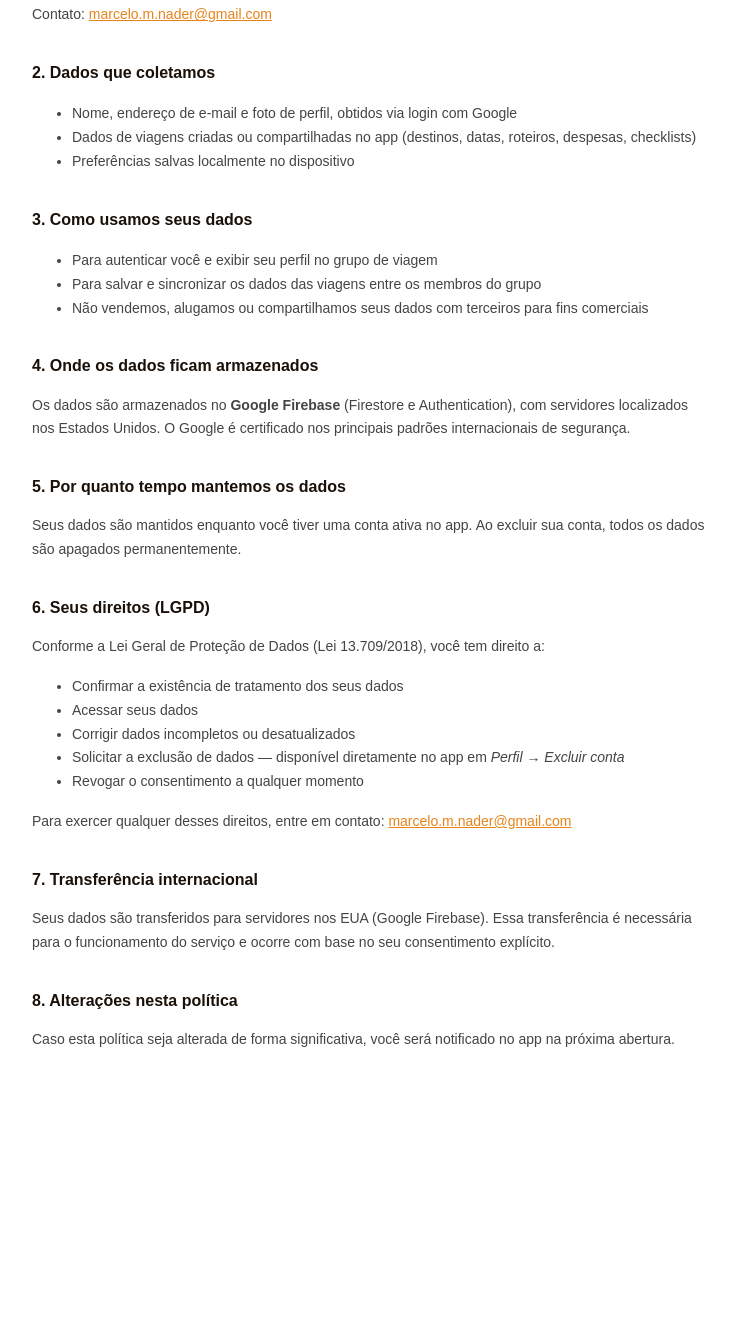
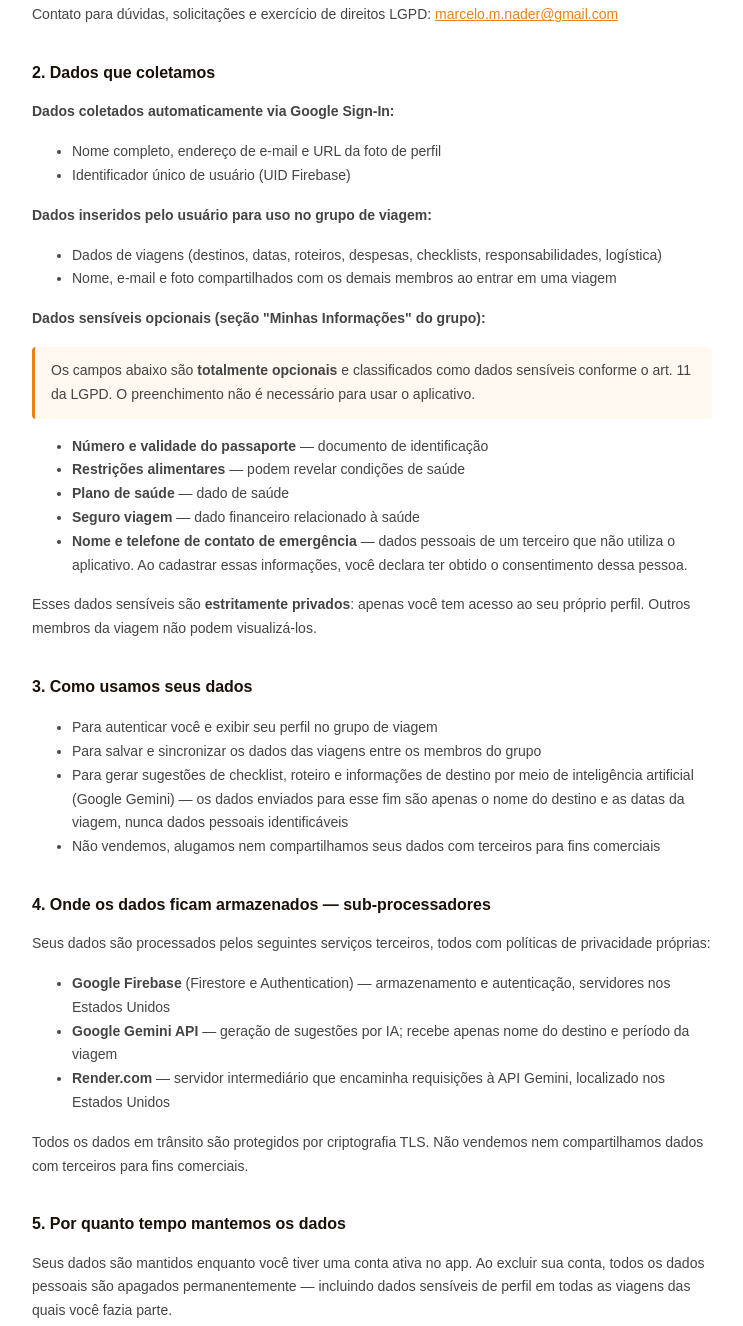
Before and after one commit to marcelonader/go-together-privacy, a plain HTML site: page index.html in a window 1280 px wide. Shown: the part 252-1578 px from the top of the page, without its empty margins (268-1011 px from the left). Before the commit the page ends 1344 px from the top, so only its background shows below. Drawn offline with Linux system fonts and the light colour scheme.

Commit message:
fix: add sensitive data section, sub-processors, fix mailto links (LGPD compliance)

```diff
--- a/index.html
+++ b/index.html
@@ -10,6 +10,14 @@
     h2 { font-size: 16px; margin-top: 32px; }
     p, li { font-size: 14px; color: #444; }
     a { color: #E8831A; }
+    .sensitive-box {
+      background: #fff8f0;
+      border-left: 3px solid #E8831A;
+      padding: 12px 16px;
+      margin: 16px 0;
+      border-radius: 4px;
+    }
+    .sensitive-box p { margin: 0; }
   </style>
 </head>
 <body>
@@ -17,48 +25,73 @@
   <p>Última atualização: março de 2026</p>
 
   <h2>1. Quem somos</h2>
-    <p>O <strong>Go Together</strong> é um aplicativo para organização colaborativa de viagens, desenvolvido por Marcelo Massayuki Nader, com sede no
-  Brasil.</p>
-    <p>Contato: <a href="marcelo.m.nader@gmail.com">marcelo.m.nader@gmail.com</a></p>
+  <p>O <strong>Go Together</strong> é um aplicativo para organização colaborativa de viagens, desenvolvido por Marcelo Massayuki Nader, com sede no Brasil.</p>
+  <p>Contato para dúvidas, solicitações e exercício de direitos LGPD: <a href="mailto:marcelo.m.nader@gmail.com">marcelo.m.nader@gmail.com</a></p>
 
   <h2>2. Dados que coletamos</h2>
+  <p><strong>Dados coletados automaticamente via Google Sign-In:</strong></p>
   <ul>
-      <li>Nome, endereço de e-mail e foto de perfil, obtidos via login com Google</li>
-      <li>Dados de viagens criadas ou compartilhadas no app (destinos, datas, roteiros, despesas, checklists)</li>
-      <li>Preferências salvas localmente no dispositivo</li>
+    <li>Nome completo, endereço de e-mail e URL da foto de perfil</li>
+    <li>Identificador único de usuário (UID Firebase)</li>
   </ul>
+  <p><strong>Dados inseridos pelo usuário para uso no grupo de viagem:</strong></p>
+  <ul>
+    <li>Dados de viagens (destinos, datas, roteiros, despesas, checklists, responsabilidades, logística)</li>
+    <li>Nome, e-mail e foto compartilhados com os demais membros ao entrar em uma viagem</li>
+  </ul>
+  <p><strong>Dados sensíveis opcionais (seção "Minhas Informações" do grupo):</strong></p>
+  <div class="sensitive-box">
+    <p>Os campos abaixo são <strong>totalmente opcionais</strong> e classificados como dados sensíveis conforme o art. 11 da LGPD. O preenchimento não é necessário para usar o aplicativo.</p>
+  </div>
+  <ul>
+    <li><strong>Número e validade do passaporte</strong> — documento de identificação</li>
+    <li><strong>Restrições alimentares</strong> — podem revelar condições de saúde</li>
+    <li><strong>Plano de saúde</strong> — dado de saúde</li>
+    <li><strong>Seguro viagem</strong> — dado financeiro relacionado à saúde</li>
+    <li><strong>Nome e telefone de contato de emergência</strong> — dados pessoais de um terceiro que não utiliza o aplicativo. Ao cadastrar essas informações, você declara ter obtido o consentimento dessa pessoa.</li>
+  </ul>
+  <p>Esses dados sensíveis são <strong>estritamente privados</strong>: apenas você tem acesso ao seu próprio perfil. Outros membros da viagem não podem visualizá-los.</p>
 
   <h2>3. Como usamos seus dados</h2>
   <ul>
     <li>Para autenticar você e exibir seu perfil no grupo de viagem</li>
     <li>Para salvar e sincronizar os dados das viagens entre os membros do grupo</li>
-      <li>Não vendemos, alugamos ou compartilhamos seus dados com terceiros para fins comerciais</li>
+    <li>Para gerar sugestões de checklist, roteiro e informações de destino por meio de inteligência artificial (Google Gemini) — os dados enviados para esse fim são apenas o nome do destino e as datas da viagem, nunca dados pessoais identificáveis</li>
+    <li>Não vendemos, alugamos nem compartilhamos seus dados com terceiros para fins comerciais</li>
   </ul>
 
-    <h2>4. Onde os dados ficam armazenados</h2>
-    <p>Os dados são armazenados no <strong>Google Firebase</strong> (Firestore e Authentication), com servidores localizados nos Estados
-  Unidos. O Google é certificado nos principais padrões internacionais de segurança.</p>
+  <h2>4. Onde os dados ficam armazenados — sub-processadores</h2>
+  <p>Seus dados são processados pelos seguintes serviços terceiros, todos com políticas de privacidade próprias:</p>
+  <ul>
+    <li><strong>Google Firebase</strong> (Firestore e Authentication) — armazenamento e autenticação, servidores nos Estados Unidos</li>
+    <li><strong>Google Gemini API</strong> — geração de sugestões por IA; recebe apenas nome do destino e período da viagem</li>
+    <li><strong>Render.com</strong> — servidor intermediário que encaminha requisições à API Gemini, localizado nos Estados Unidos</li>
+  </ul>
+  <p>Todos os dados em trânsito são protegidos por criptografia TLS. Não vendemos nem compartilhamos dados com terceiros para fins comerciais.</p>
 
   <h2>5. Por quanto tempo mantemos os dados</h2>
-    <p>Seus dados são mantidos enquanto você tiver uma conta ativa no app. Ao excluir sua conta, todos os dados são apagados
-  permanentemente.</p>
+  <p>Seus dados são mantidos enquanto você tiver uma conta ativa no app. Ao excluir sua conta, todos os dados pessoais são apagados permanentemente — incluindo dados sensíveis de perfil em todas as viagens das quais você fazia parte.</p>
 
   <h2>6. Seus direitos (LGPD)</h2>
   <p>Conforme a Lei Geral de Proteção de Dados (Lei 13.709/2018), você tem direito a:</p>
   <ul>
     <li>Confirmar a existência de tratamento dos seus dados</li>
-      <li>Acessar seus dados</li>
+    <li>Acessar seus dados — disponível no app em <em>Perfil → Exportar meus dados</em></li>
     <li>Corrigir dados incompletos ou desatualizados</li>
-      <li>Solicitar a exclusão de dados — disponível diretamente no app em <em>Perfil → Excluir conta</em></li>
-      <li>Revogar o consentimento a qualquer momento</li>
+    <li>Solicitar a exclusão de dados — disponível no app em <em>Perfil → Excluir conta</em></li>
+    <li>Revogar o consentimento a qualquer momento (ao recusar os termos, sua sessão é encerrada)</li>
+    <li>Portabilidade dos dados — o arquivo exportado contém todos os seus dados em formato JSON</li>
   </ul>
-    <p>Para exercer qualquer desses direitos, entre em contato: <a href="marcelo.m.nader@gmail.com">marcelo.m.nader@gmail.com</a></p>
+  <p>Para exercer qualquer desses direitos ou enviar solicitações relacionadas à LGPD, entre em contato: <a href="mailto:marcelo.m.nader@gmail.com">marcelo.m.nader@gmail.com</a></p>
+  <p>Respondemos a solicitações em até 15 dias úteis.</p>
 
   <h2>7. Transferência internacional</h2>
-    <p>Seus dados são transferidos para servidores nos EUA (Google Firebase). Essa transferência é necessária para o funcionamento do
-  serviço e ocorre com base no seu consentimento explícito.</p>
+  <p>Seus dados são transferidos para servidores nos EUA (Google Firebase, Google Gemini, Render.com). Essa transferência é necessária para o funcionamento do serviço e ocorre com base no seu consentimento explícito, conforme o art. 33, inciso I, da LGPD.</p>
 
-    <h2>8. Alterações nesta política</h2>
-    <p>Caso esta política seja alterada de forma significativa, você será notificado no app na próxima abertura.</p>
+  <h2>8. Inteligência Artificial</h2>
+  <p>O Go Together utiliza o Google Gemini para gerar sugestões de checklist, atividades de roteiro e informações sobre destinos. Essas sugestões são geradas automaticamente e podem conter imprecisões. Você é responsável por verificar as informações antes de utilizá-las. Dados pessoais identificáveis nunca são enviados para a API de IA.</p>
+
+  <h2>9. Alterações nesta política</h2>
+  <p>Caso esta política seja alterada de forma significativa, você será notificado no app na próxima abertura e deverá aceitar os novos termos para continuar usando o serviço.</p>
 </body>
 </html>
```
Lines whose indentation alone changed are shown as unchanged.
